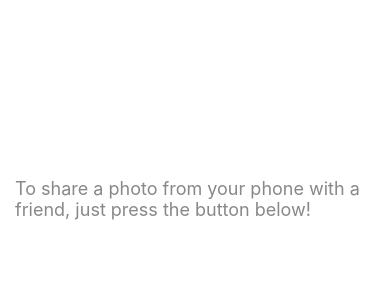
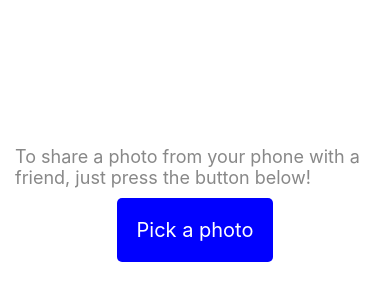
Before and after one commit to superdev1218999/expo-sample, a React Native app: screen / in a window 390 px wide. Shown: the part 308-608 px from the top of the page. Built offline with nearby package versions, Linux system fonts and the light colour scheme.

Commit message:
creating a button

```diff
--- a/App.js
+++ b/App.js
@@ -1,14 +1,19 @@
 import React from 'react';
-import { Image, StyleSheet, Text, View } from 'react-native';
-import logo from './assets/adaptive-icon.png';
+import { Image, StyleSheet, Text, TouchableOpacity, View } from 'react-native';
+import logo from "./assets/adaptive-icon.png";
 
 export default function App() {
   return (
     <View style={styles.container}>
-      <Image source={{ uri: logo }} style={styles.logo}/>
+      <Image source={{ uri: logo }} style={styles.logo} />
       <Text style={styles.instructions}>
         To share a photo from your phone with a friend, just press the button below!
       </Text>
+      <TouchableOpacity
+        onPress={() => alert('Hello, world!')}
+        style={styles.button}>
+        <Text style={styles.buttonText}>Pick a photo</Text>
+      </TouchableOpacity>
     </View>
   );
 }
@@ -23,11 +28,21 @@ const styles = StyleSheet.create({
   logo: {
     width: 305,
     height: 159,
-    marginBottom: 10,
+    marginBottom: 20,
   },
   instructions: {
     color: '#888',
     fontSize: 18,
     marginHorizontal: 15,
+    marginBottom: 10,
+  },
+  button: {
+    backgroundColor: "blue",
+    padding: 20,
+    borderRadius: 5,
+  },
+  buttonText: {
+    fontSize: 20,
+    color: '#fff',
   },
 });
```
